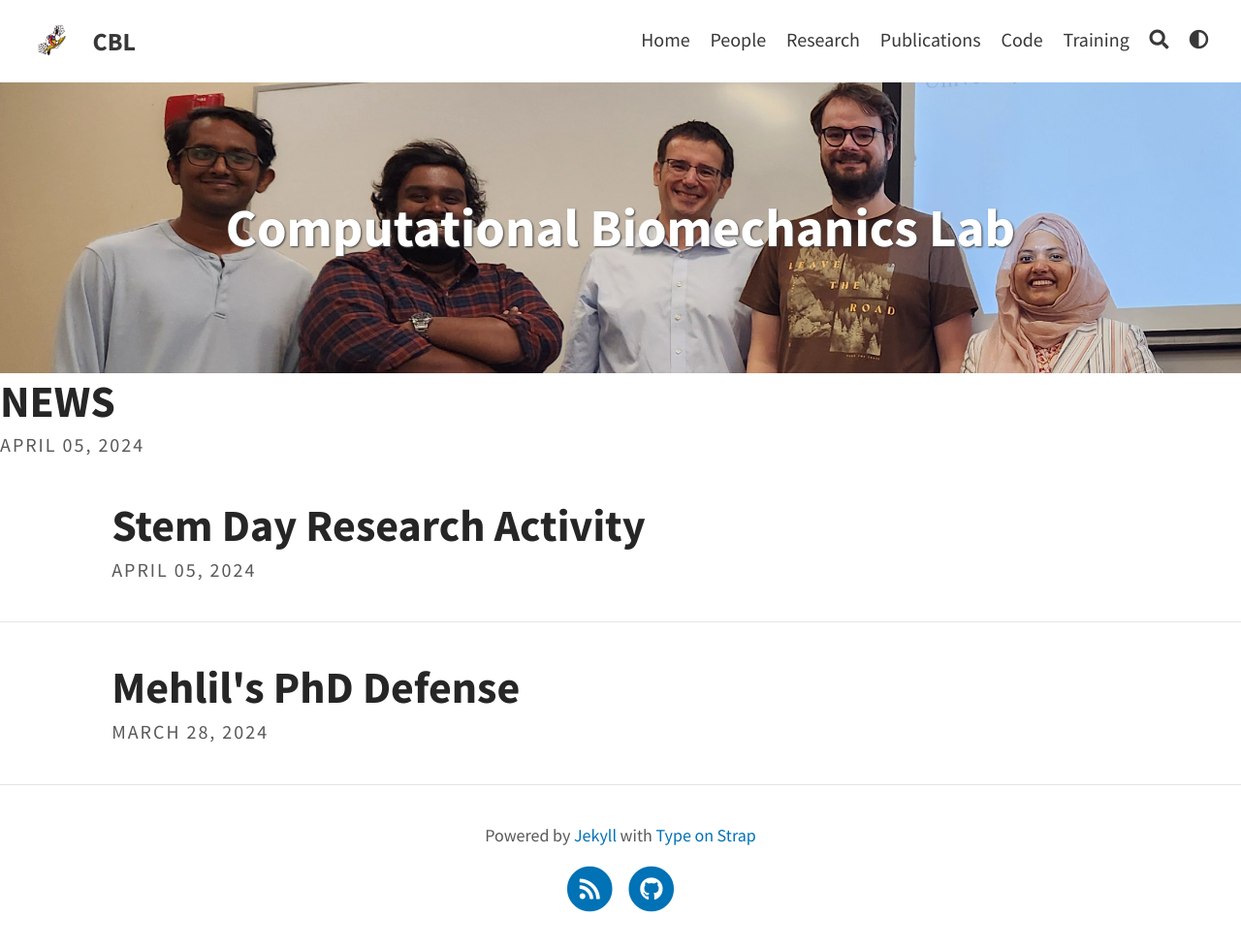
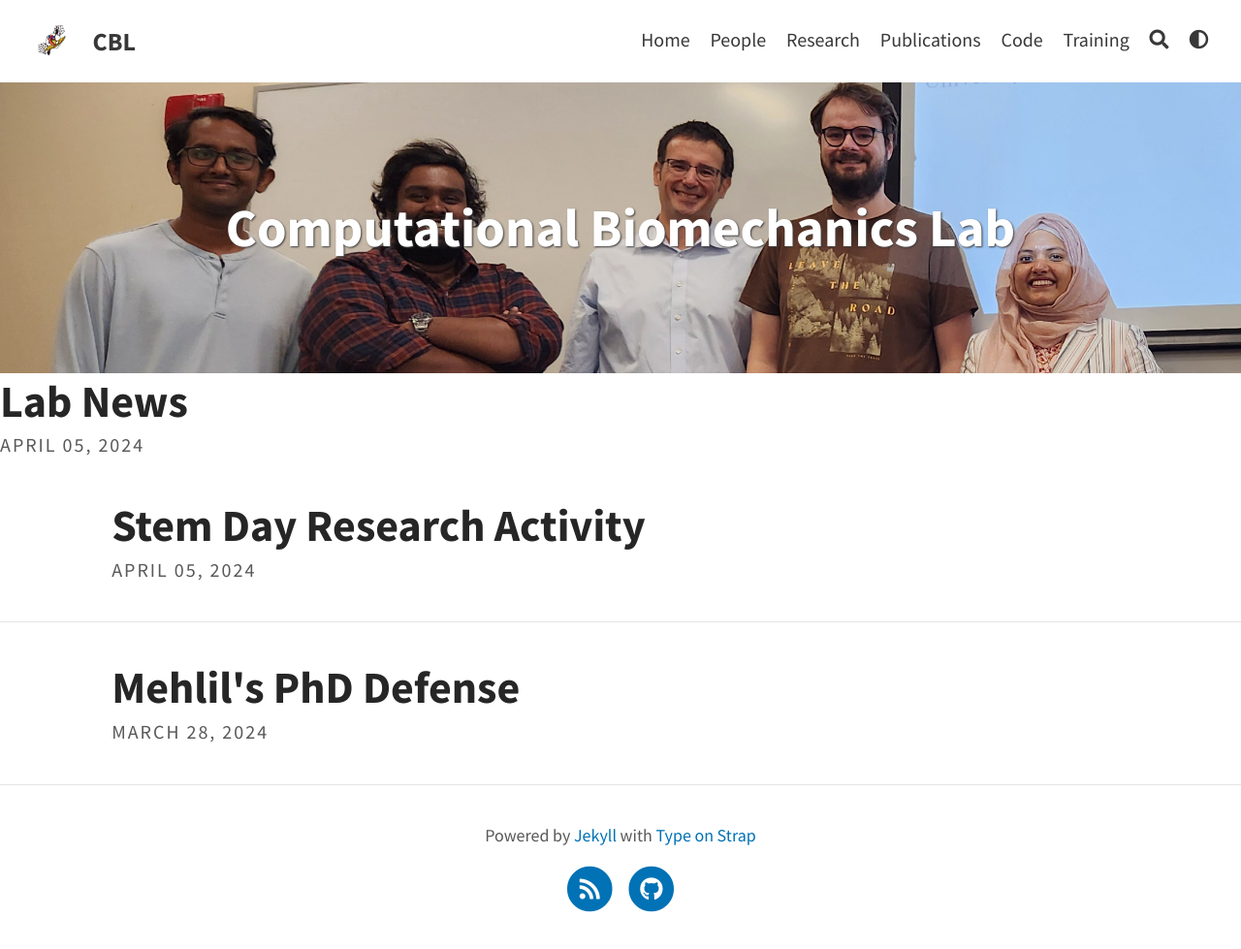
Before and after one commit to CBL-UCF/CBL-UCF.github.io, a Jekyll site: the page built from index.html, in a window 1280 px wide. Shown: the whole page at 97% size. Built offline with Jekyll 4.4.1, drawn with Linux system fonts in a browser that asks for light colours; a script that is not in the unit is left out; the list of posts is cut into pages by our own code.

Commit message:
Update blog.liquid

```diff
--- a/_includes/blog/blog.liquid
+++ b/_includes/blog/blog.liquid
@@ -1,9 +1,7 @@
 <div class="posts">
     <header>
             <h1>
-              <a aria-label="NEWS">
-                NEWS
-              </a>
+              Lab News
             </h1>
             {% include blog/post_info.liquid author=post.author date=post.date %}
     </header>
```
